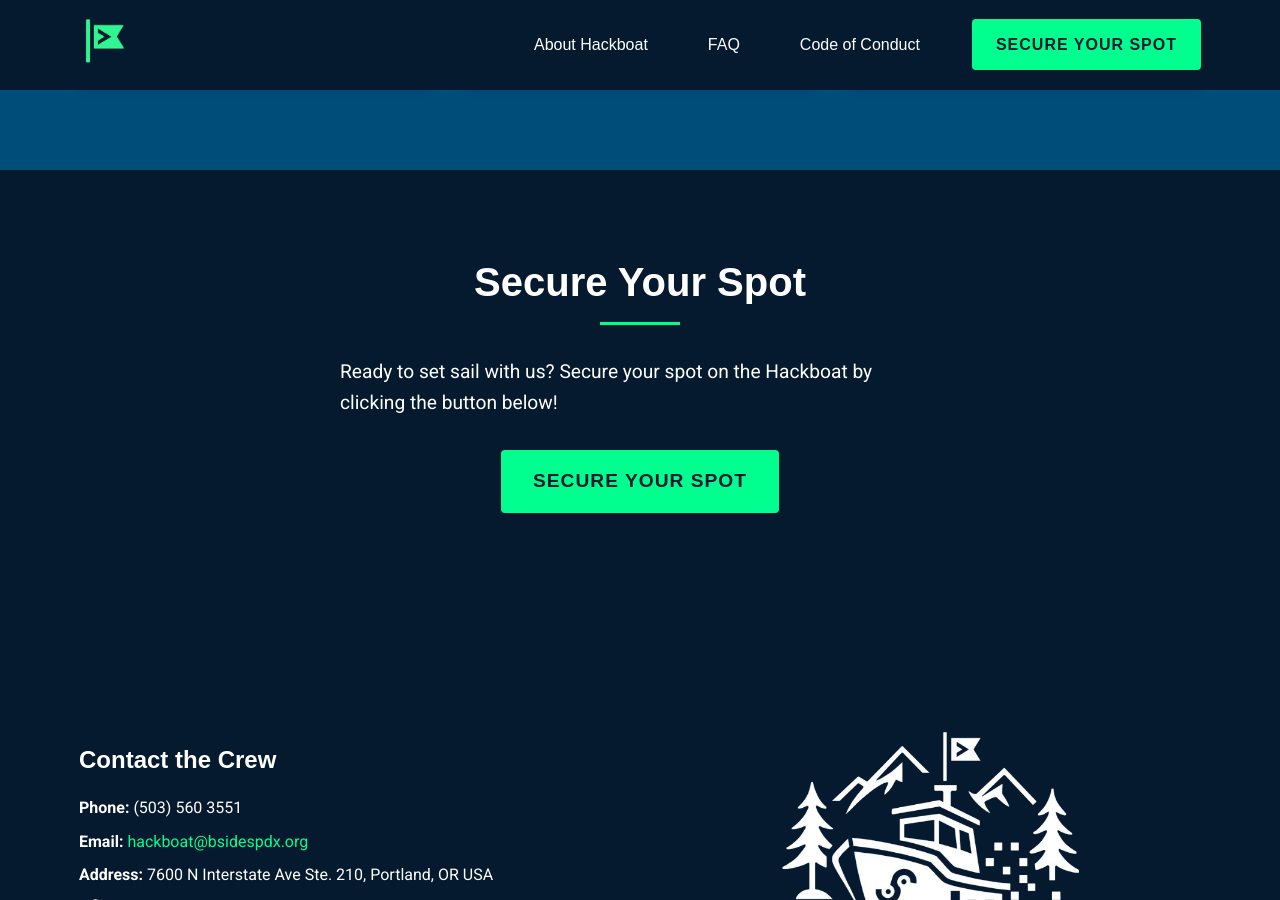
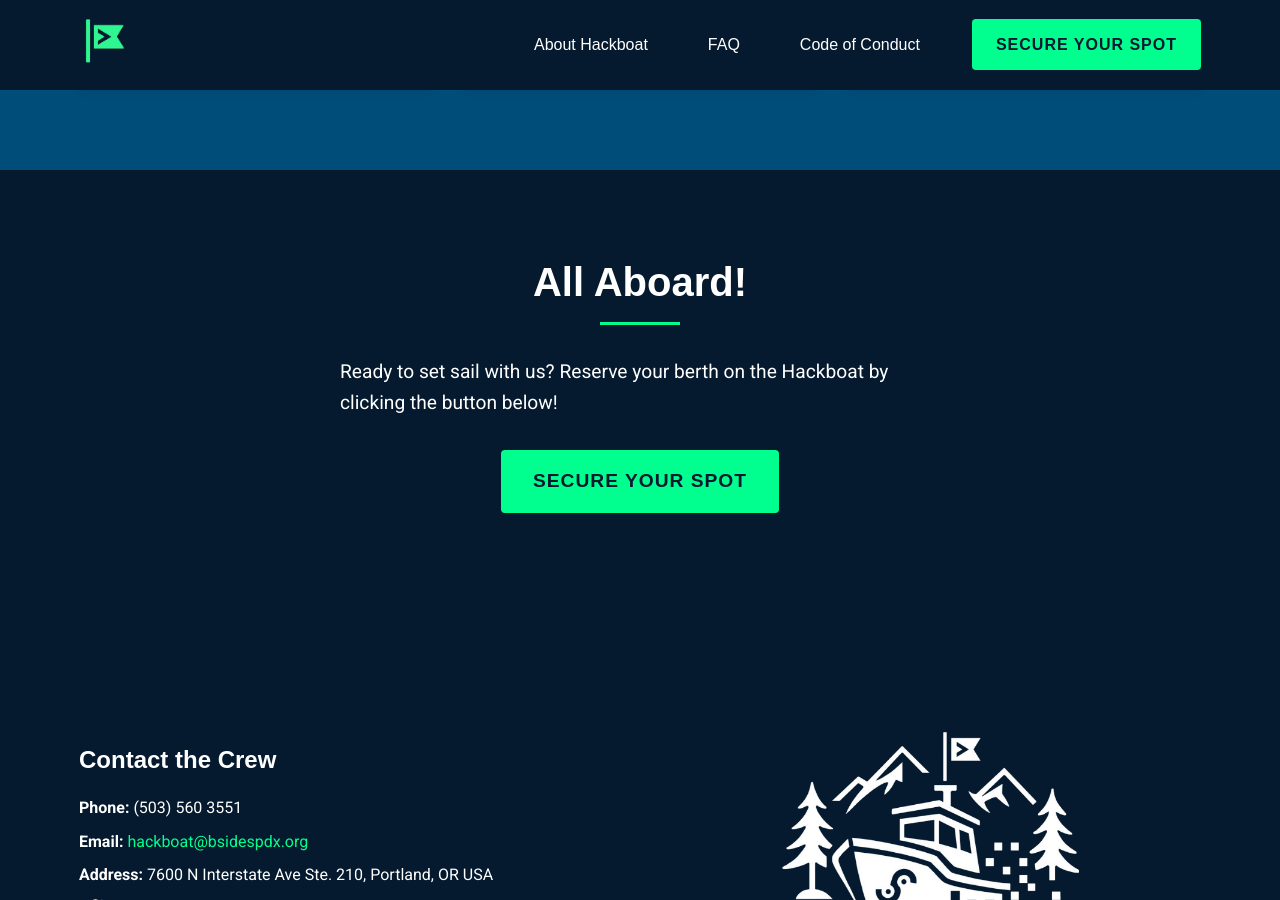
Before and after one commit to pierce403/HACKBOAT, a Jekyll site: the page built from index.html, in a window 1280 px wide and 900 px high, scrolled down 2367 px. Built offline with Jekyll 4.4.1, drawn with Linux system fonts in a browser that asks for light colours; some web fonts are replaced.

Commit message:
changed call to action wording at the bottom of mainpage

```diff
--- a/index.html
+++ b/index.html
@@ -198,10 +198,10 @@
 
 <section class="registration" id="registration">
   <div class="container">
-    <h2 class="section-title">Secure Your Spot</h2>
+    <h2 class="section-title">All Aboard!</h2>
     <div class="registration-content">
       <p class="registration-text">
-        Ready to set sail with us? Secure your spot on the Hackboat by clicking
+        Ready to set sail with us? Reserve your berth on the Hackboat by clicking
         the button below!
       </p>
       <div class="registration-button-container">
```
